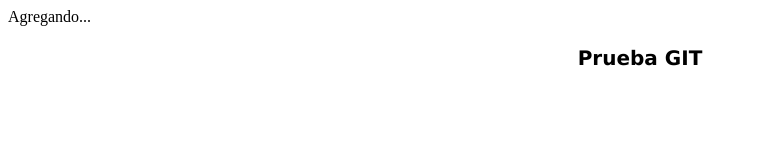
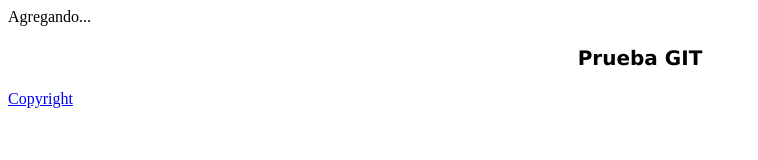
Before and after one commit to db77-prog/test, a plain HTML site: page index.html in a window 1280 px wide. Shown: the whole page, without its empty margins (0-758 px from the left). Drawn offline with Linux system fonts and the light colour scheme.

Commit message:
add copyright

```diff
--- a/index.html
+++ b/index.html
@@ -14,7 +14,9 @@
         <h3>Prueba GIT</h3>
     </div>
 
-    <footer></footer>
+    <footer>
+        <a href="#">Copyright</a>
+    </footer>
 
     <script src="main.js"></script>
 
```
